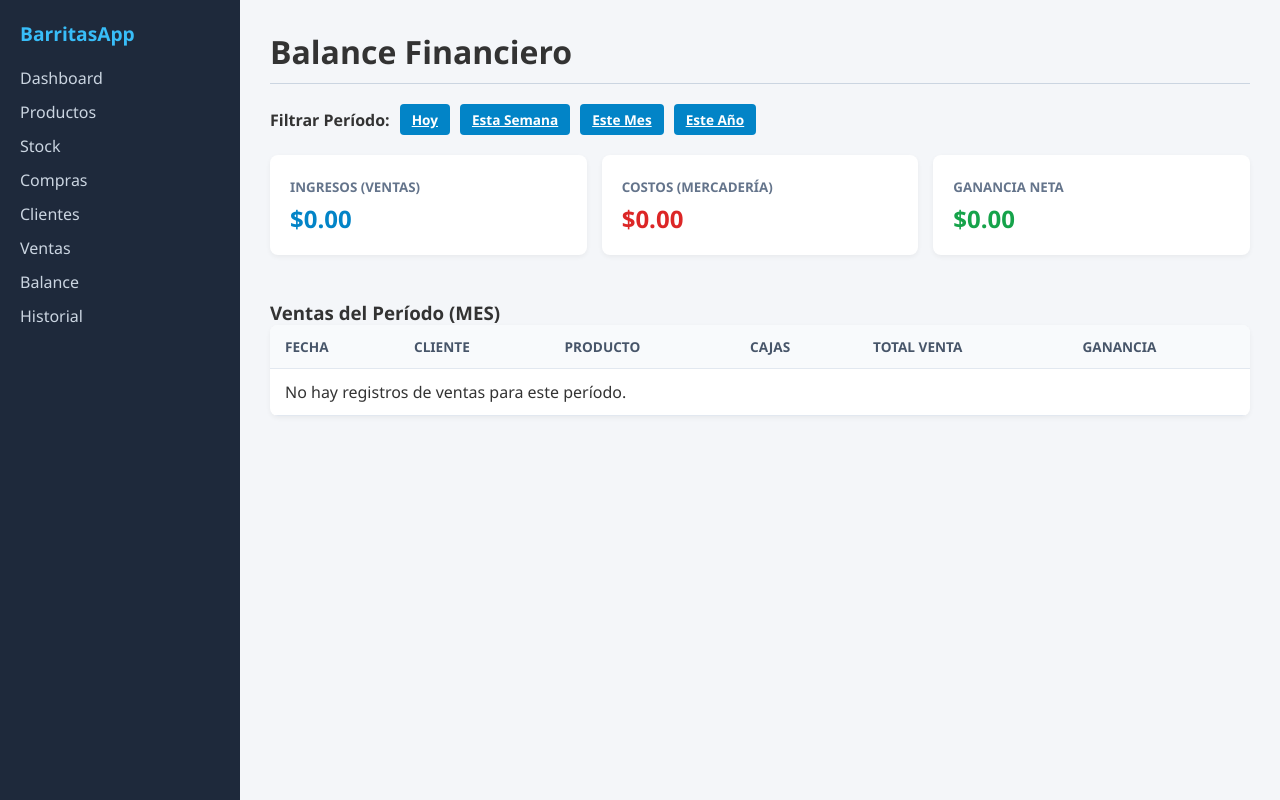
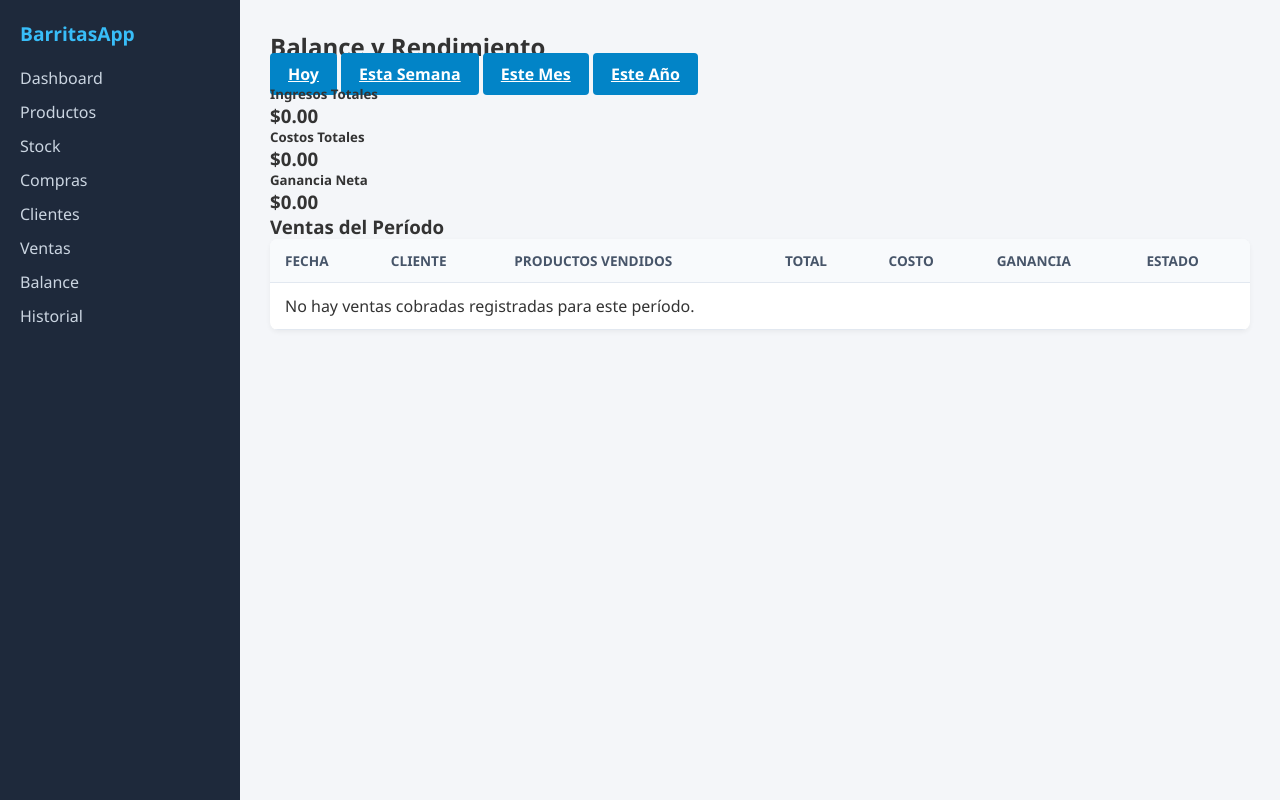
Before and after one commit to FrancoLince/barritas-stock, a Flask app: page /balance in a window 1280 px wide. Run offline with Flask 3, Linux system fonts and the light colour scheme; a user stored in the database is signed in.

Commit message:
Update balance.html

```diff
--- a/templates/balance.html
+++ b/templates/balance.html
@@ -1,43 +1,58 @@
 {% extends 'base.html' %}
 
 {% block content %}
-<header>
-    <h1>Balance Financiero</h1>
-</header>
+<div class="container mt-4">
+    <h2>Balance y Rendimiento</h2>
 
-<div style="margin-bottom: 20px; display: flex; gap: 10px; align-items: center;">
-    <strong>Filtrar Período:</strong>
-    <a href="{{ url_for('balance', filtro='hoy') }}" class="btn" style="padding: 6px 12px; font-size: 0.85rem;">Hoy</a>
-    <a href="{{ url_for('balance', filtro='semana') }}" class="btn" style="padding: 6px 12px; font-size: 0.85rem;">Esta Semana</a>
-    <a href="{{ url_for('balance', filtro='mes') }}" class="btn" style="padding: 6px 12px; font-size: 0.85rem;">Este Mes</a>
-    <a href="{{ url_for('balance', filtro='anio') }}" class="btn" style="padding: 6px 12px; font-size: 0.85rem;">Este Año</a>
+    <!-- FILTROS DE TIEMPO -->
+    <div class="btn-group mb-4" role="group">
+        <a href="{{ url_for('balance', filtro='hoy') }}" class="btn btn-outline-primary {% if filtro_actual == 'hoy' %}active{% endif %}">Hoy</a>
+        <a href="{{ url_for('balance', filtro='semana') }}" class="btn btn-outline-primary {% if filtro_actual == 'semana' %}active{% endif %}">Esta Semana</a>
+        <a href="{{ url_for('balance', filtro='mes') }}" class="btn btn-outline-primary {% if filtro_actual == 'mes' %}active{% endif %}">Este Mes</a>
+        <a href="{{ url_for('balance', filtro='anio') }}" class="btn btn-outline-primary {% if filtro_actual == 'anio' %}active{% endif %}">Este Año</a>
     </div>
 
-<div class="form-grid" style="margin-bottom: 25px;">
-    <div class="card-form">
-        <small style="color: #64748b; font-weight: bold;">INGRESOS (VENTAS)</small>
-        <h2 style="color: #0284c7; margin-top: 5px;">${{ "{:,.2f}".format(ingresos) }}</h2>
+    <!-- TARJETAS DE MÉTRICAS -->
+    <div class="row mb-4">
+        <div class="col-md-4">
+            <div class="card text-white bg-success shadow-sm">
+                <div class="card-body">
+                    <h5 class="card-title">Ingresos Totales</h5>
+                    <h3 class="card-text">${{ "{:,.2f}".format(ingresos) }}</h3>
                 </div>
-    <div class="card-form">
-        <small style="color: #64748b; font-weight: bold;">COSTOS (MERCADERÍA)</small>
-        <h2 style="color: #dc2626; margin-top: 5px;">${{ "{:,.2f}".format(costos) }}</h2>
             </div>
-    <div class="card-form">
-        <small style="color: #64748b; font-weight: bold;">GANANCIA NETA</small>
-        <h2 style="color: #16a34a; margin-top: 5px;">${{ "{:,.2f}".format(ganancia) }}</h2>
+        </div>
+        <div class="col-md-4">
+            <div class="card text-white bg-secondary shadow-sm">
+                <div class="card-body">
+                    <h5 class="card-title">Costos Totales</h5>
+                    <h3 class="card-text">${{ "{:,.2f}".format(costos) }}</h3>
+                </div>
+            </div>
+        </div>
+        <div class="col-md-4">
+            <div class="card text-white bg-primary shadow-sm">
+                <div class="card-body">
+                    <h5 class="card-title">Ganancia Neta</h5>
+                    <h3 class="card-text">${{ "{:,.2f}".format(ganancia) }}</h3>
+                </div>
+            </div>
         </div>
     </div>
 
-<h3>Ventas del Período ({{ filtro_actual|upper }})</h3>
-<table class="table">
-    <thead>
+    <!-- TABLA DE VENTAS DEL PERÍODO -->
+    <h3>Ventas del Período</h3>
+    <div class="table-responsive">
+        <table class="table table-striped table-hover align-middle">
+            <thead class="table-dark">
                 <tr>
                     <th>Fecha</th>
                     <th>Cliente</th>
-            <th>Producto</th>
-            <th>Cajas</th>
-            <th>Total Venta</th>
+                    <th>Productos Vendidos</th>
+                    <th>Total</th>
+                    <th>Costo</th>
                     <th>Ganancia</th>
+                    <th>Estado</th>
                 </tr>
             </thead>
             <tbody>
@@ -45,16 +60,25 @@
                 <tr>
                     <td>{{ v.fecha.strftime('%d/%m/%Y %H:%M') }}</td>
                     <td>{{ v.cliente.nombre }}</td>
-            <td>{{ v.producto.nombre }} ({{ v.producto.sabor }})</td>
-            <td>{{ v.cantidad_cajas }} cjs</td>
-            <td>${{ "{:,.2f}".format(v.total) }}</td>
-            <td><strong style="color: #16a34a;">+${{ "{:,.2f}".format(v.ganancia) }}</strong></td>
+                    <td>
+                        <ul class="mb-0 ps-3">
+                            {% for d in v.detalles %}
+                                <li>{{ d.cantidad_cajas }}x {{ d.producto.nombre }} ({{ d.producto.sabor }})</li>
+                            {% endfor %}
+                        </ul>
+                    </td>
+                    <td><strong>${{ "{:,.2f}".format(v.total) }}</strong></td>
+                    <td class="text-secondary">${{ "{:,.2f}".format(v.costo_total) }}</td>
+                    <td class="text-success"><strong>${{ "{:,.2f}".format(v.ganancia) }}</strong></td>
+                    <td><span class="badge bg-info text-dark">{{ v.observaciones or '-' }}</span></td>
                 </tr>
                 {% else %}
                 <tr>
-            <td colspan="6">No hay registros de ventas para este período.</td>
+                    <td colspan="7" class="text-center text-muted">No hay ventas cobradas registradas para este período.</td>
                 </tr>
                 {% endfor %}
             </tbody>
         </table>
+    </div>
+</div>
 {% endblock %}
```
Lines whose indentation alone changed are shown as unchanged.
